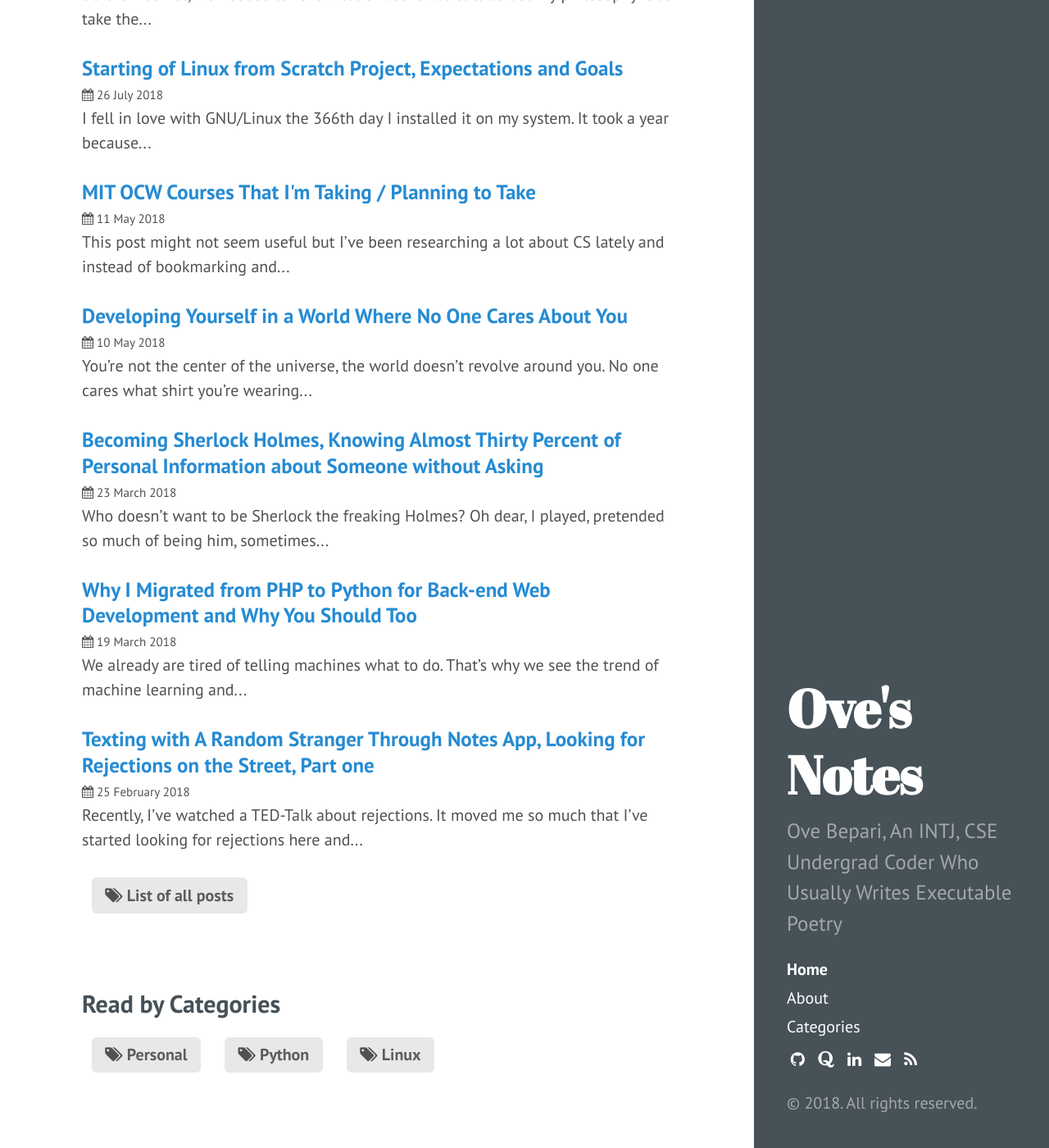
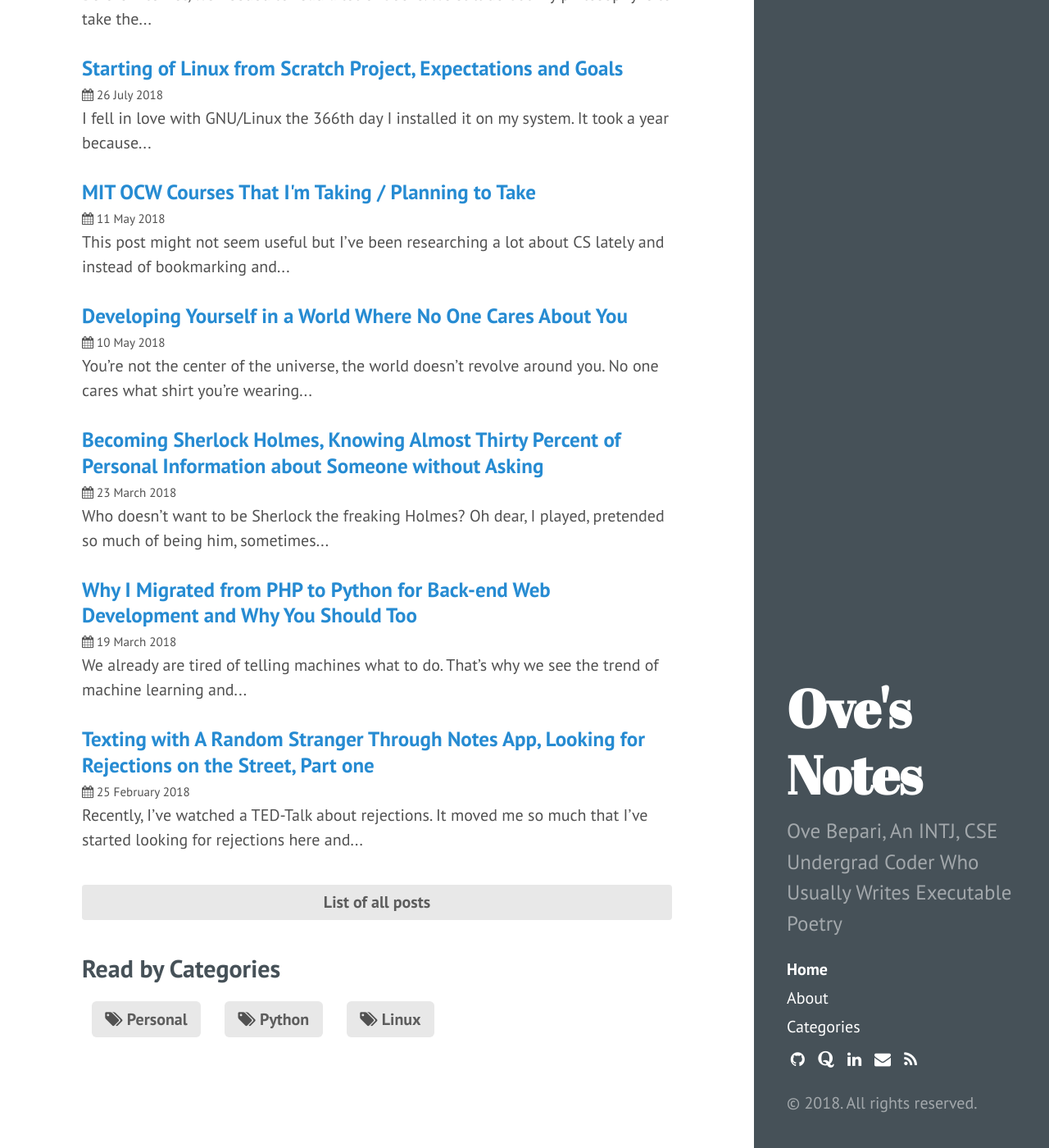
Before and after one commit to ovebepari/ovebepari.github.io, a Jekyll site: the page built from index.html, in a window 1280 px wide and 1400 px high, scrolled down 321 px. Shown: the whole window at 82% size. Built offline with Jekyll 4.4.1, drawn with Linux system fonts in a browser that asks for light colours; the list of posts is cut into pages by our own code.

Commit message:
Paginator removes, archive polished, list all posts polished

```diff
--- a/_config.yml
+++ b/_config.yml
@@ -15,13 +15,11 @@ baseurl:          ''
 plugins:
   - jekyll-seo-tag
   - jekyll-feed
-  - jekyll-paginate
 
 author:
   name:           'ovebepari'
   url:            https://github.com/ovebepari
 
-paginate:         5
 
 # For a global message in the head
 message:
--- a/index.html
+++ b/index.html
@@ -17,10 +17,9 @@ title: Home
   {% endif%}
 </div>
 
-    <span class="tags">
-    <i class="fa fa-tags"></i>
-    <a href="archive">List of all posts</a>
-    </span>
+<center>
+  <a href="archive" class="all-posts">List of all posts</a>
+</center>
 
 <div class="category">
   {% comment %} For categories {% endcomment %}
--- a/public/css/hyde.css
+++ b/public/css/hyde.css
@@ -271,6 +271,25 @@ a.sidebar-nav-item:focus {
 .tags a{
     color: rgba(0,0,0,.6);
 }
+.all-posts{
+    margin-top: 2em;
+    display: block;
+    line-height: 1;
+    vertical-align: baseline;
+    margin: 4 0em;
+    background-color: #e8e8e8;
+    background-image: none;
+    padding: .5833em .833em;
+    text-transform: none;
+    font-weight: 700;
+    border: 0 solid transparent;
+    border-radius: .18571429rem;
+    -webkit-transition: background .1s ease;
+    transition: background .1s ease;
+    /*margin: 0.5833em;*/
+    color: rgba(0,0,0,0.6);
+    text-align: center;
+}
 .blogdate{
     font-size: .75714286rem;
     margin: 0;
@@ -280,7 +299,7 @@ a.sidebar-nav-item:focus {
   margin-bottom: 0;
 }
 div.category{
-  margin-top: 4em;
+  margin-top: 2em;
 }
 
 .social-links{
```
Also changed, not shown: _posts/2018-07-29-MOOCs-Everyone-Should-Take.md (+2 -1 lines), archive.html (+15 -0 lines).
